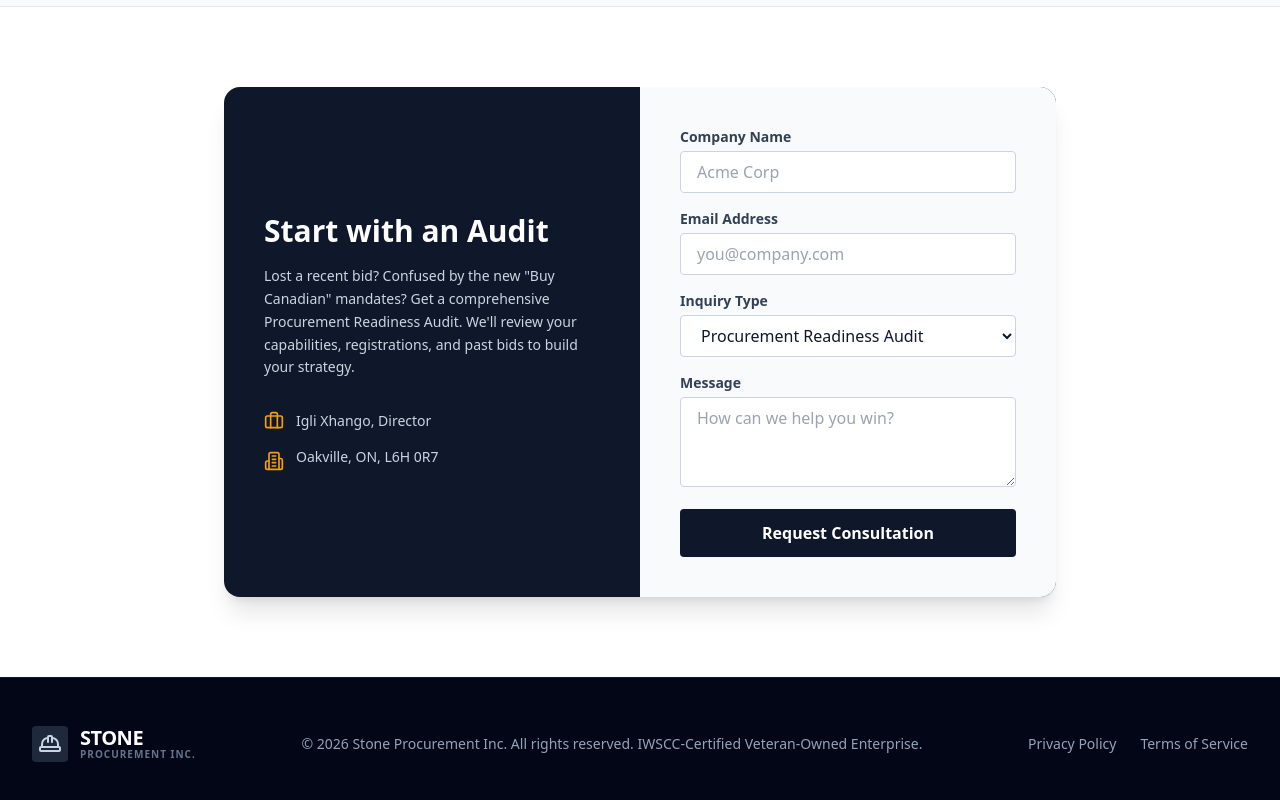
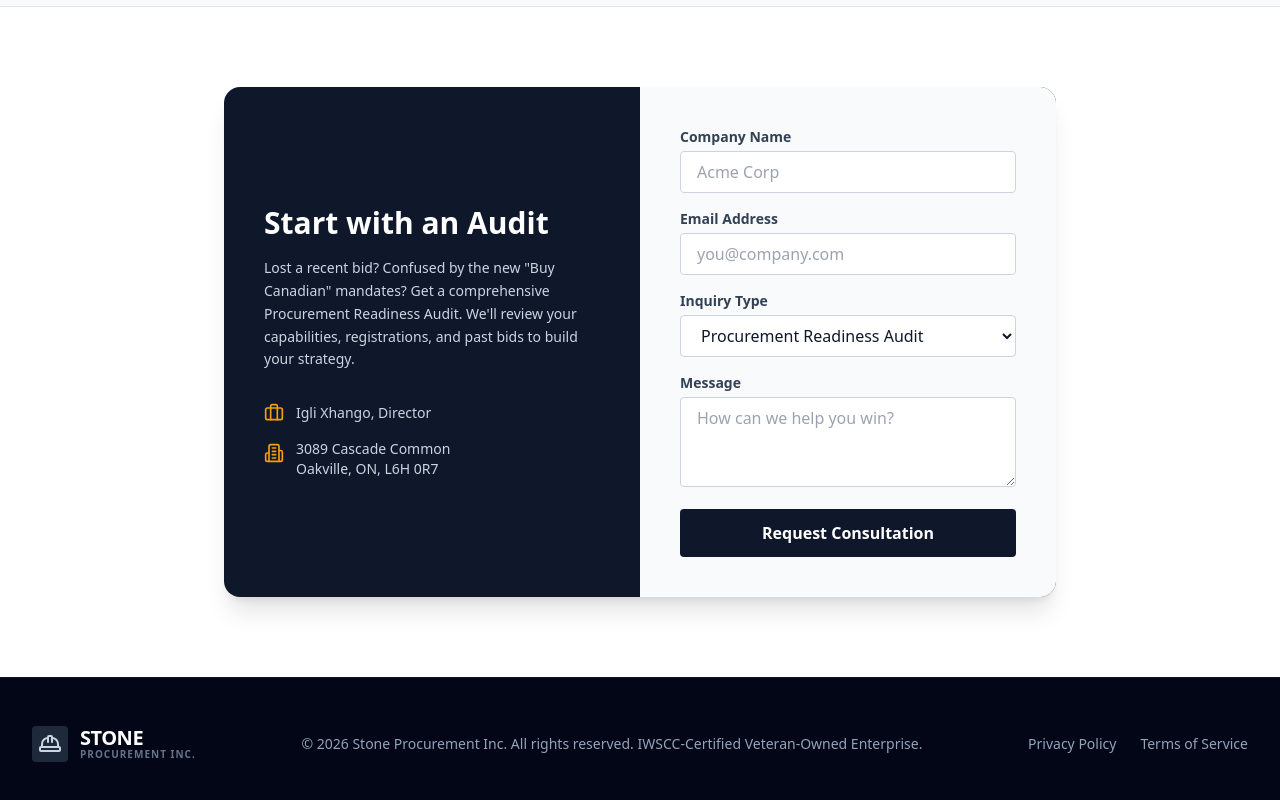
Before and after one commit to igli-code/igli-code.github.io, a React (Vite) app: page / in a window 1280 px wide. Shown: the part 4013-4813 px from the top of the page. Built offline with nearby package versions, Linux system fonts and the light colour scheme; the HTML template or start-up script is replaced by a standard one.

Commit message:
Update App.jsx
test 2

```diff
--- a/src/App.jsx
+++ b/src/App.jsx
@@ -401,7 +401,7 @@ const App = () => {
                 </div>
                 <div className="flex items-start gap-3">
                   <Building2 className="w-5 h-5 text-amber-500 mt-1" />
-                  <span>Oakville, ON, L6H 0R7</span>
+                  <span>3089 Cascade Common<br/>Oakville, ON, L6H 0R7</span>
                 </div>
               </div>
             </div>
```
